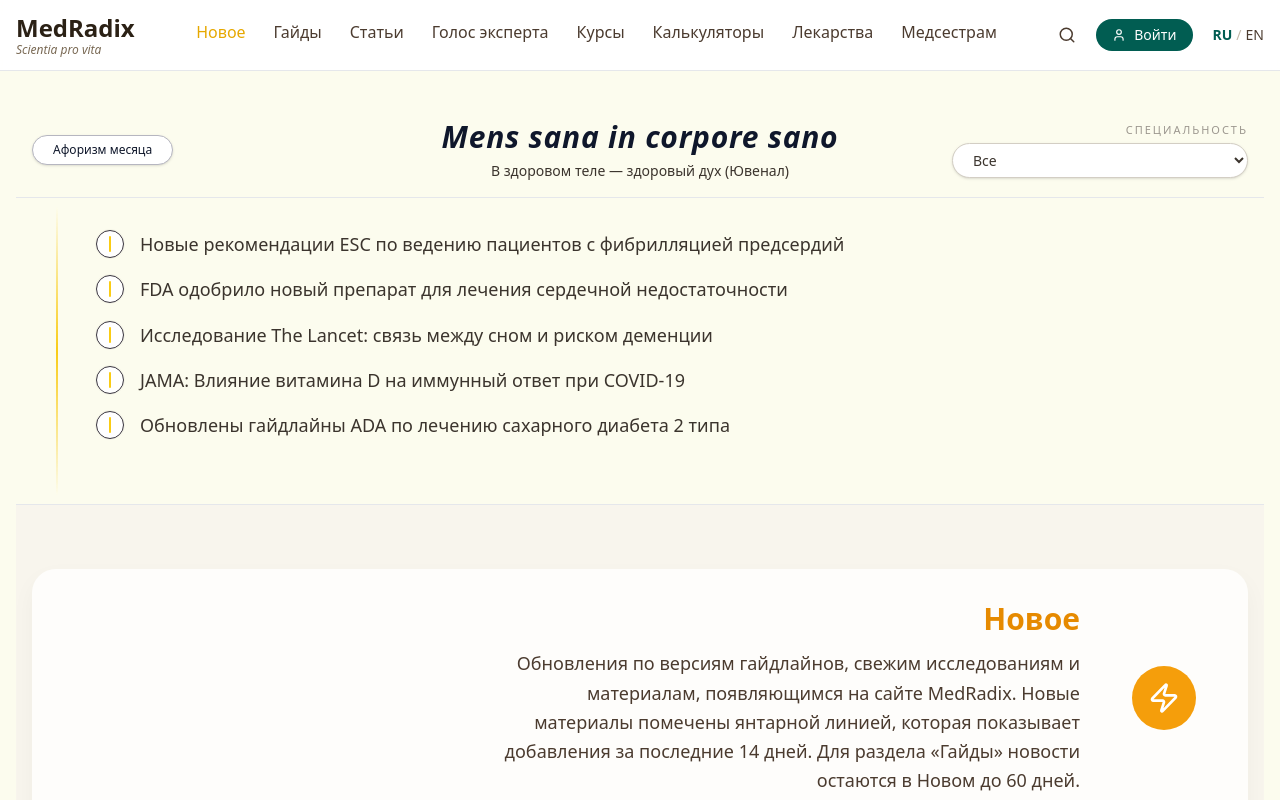
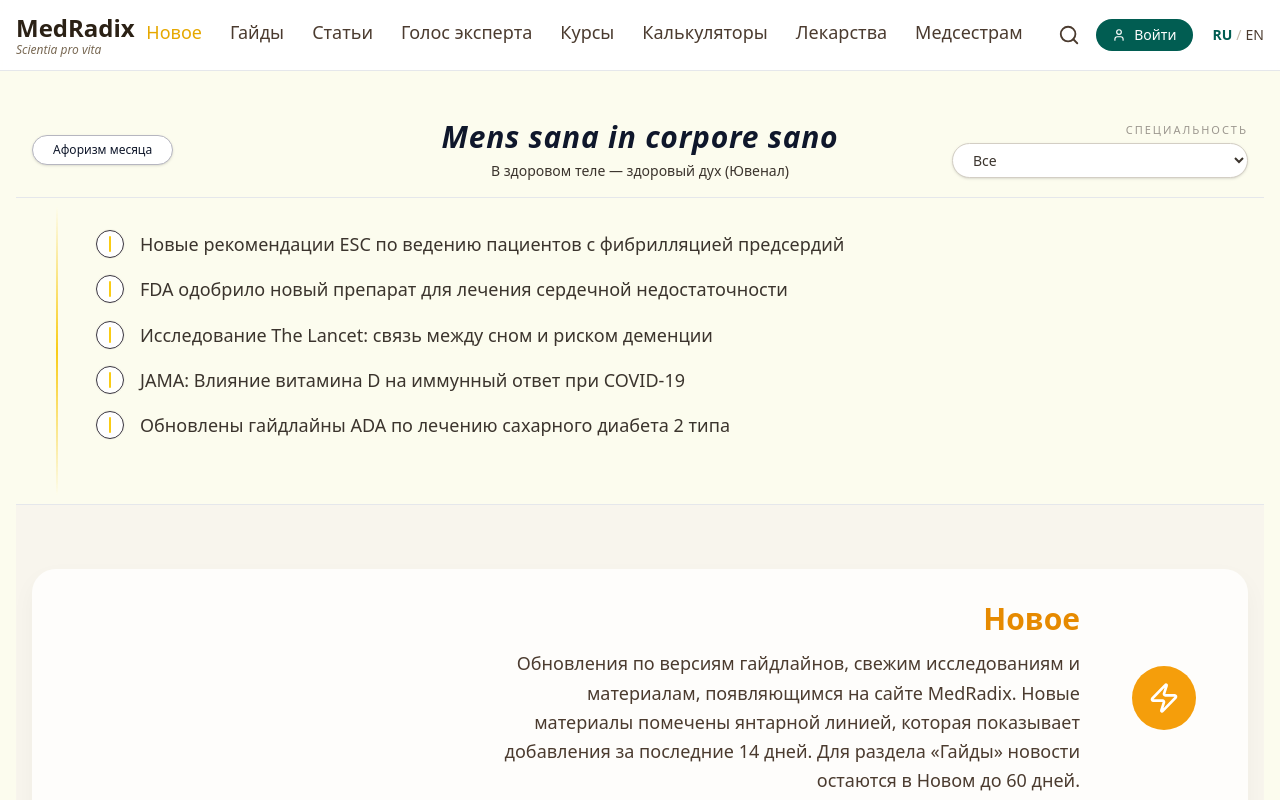
Before and after one commit to NMaryko/MedRadix, a Next.js app: page / in a window 1280 px wide. Shown: the top 800 px of the page. Built offline with nearby package versions, Linux system fonts and the light colour scheme.

Commit message:
Update Header.tsx

```diff
--- a/app/components/Header/Header.tsx
+++ b/app/components/Header/Header.tsx
@@ -33,7 +33,7 @@ export default function Header() {
           </span>
         </div>
 
-        {/* Меню */}
+        {/* Меню (центр) */}
         <nav className="flex-1 flex justify-center">
           <ul className="flex items-center space-x-7">
             {MENU_ITEMS.map((item) => {
@@ -47,8 +47,8 @@ export default function Header() {
                     onClick={() => setActiveMenuItem(item)}
                     className={`inline-flex flex-col items-center font-medium transition-all duration-200 ${
                       isActive
-                        ? 'text-[16px] md:text-[17px] scale-105'
-                        : 'text-[15px] md:text-base'
+                        ? 'text-[18px] md:text-[20px] scale-105'
+                        : 'text-[17px] md:text-lg'
                     } ${
                       isNovoje
                         ? 'text-[#e6a800]'
@@ -70,18 +70,18 @@ export default function Header() {
           </ul>
         </nav>
 
-        {/* Правая часть: поиск, Войти, язык */}
-        <div className="flex items-center space-x-5">
-          {/* Лупа */}
+        {/* Лупа строго между меню и блоком "Войти + язык" */}
         <button
           type="button"
           onClick={() => setIsSearchOpen((v) => !v)}
-            className="text-[#4b3b2f] hover:text-[#015d52] transition-colors duration-200"
+          className="ml-6 mr-4 text-[#4b3b2f] hover:text-[#015d52] transition-colors duration-200"
           aria-label="Поиск"
         >
-            <Search size={18} />
+          <Search size={22} />
         </button>
 
+        {/* Правая часть: Войти, язык */}
+        <div className="flex items-center space-x-5">
           {/* Кнопка Войти (зелёная, текст и иконка белые) */}
           <button
             type="button"
```
Lines whose indentation alone changed are shown as unchanged.
